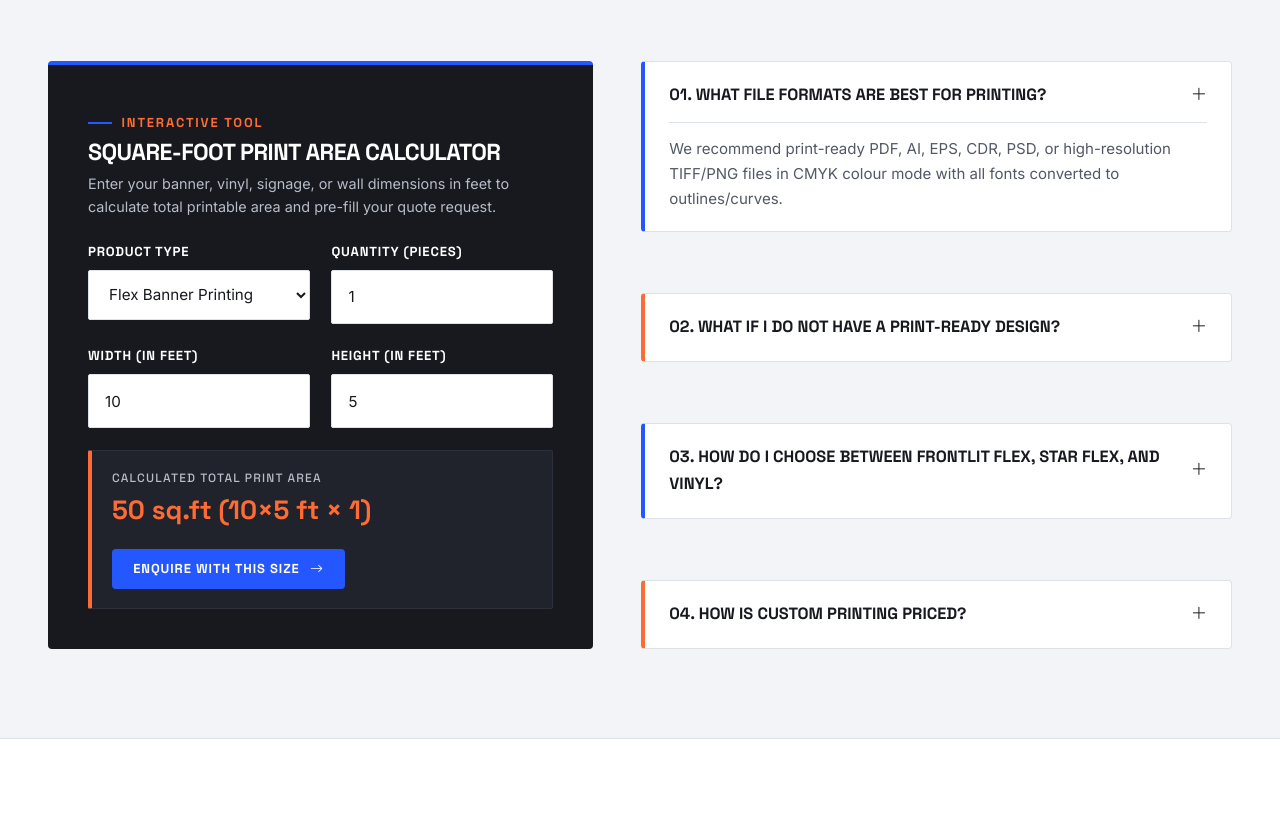
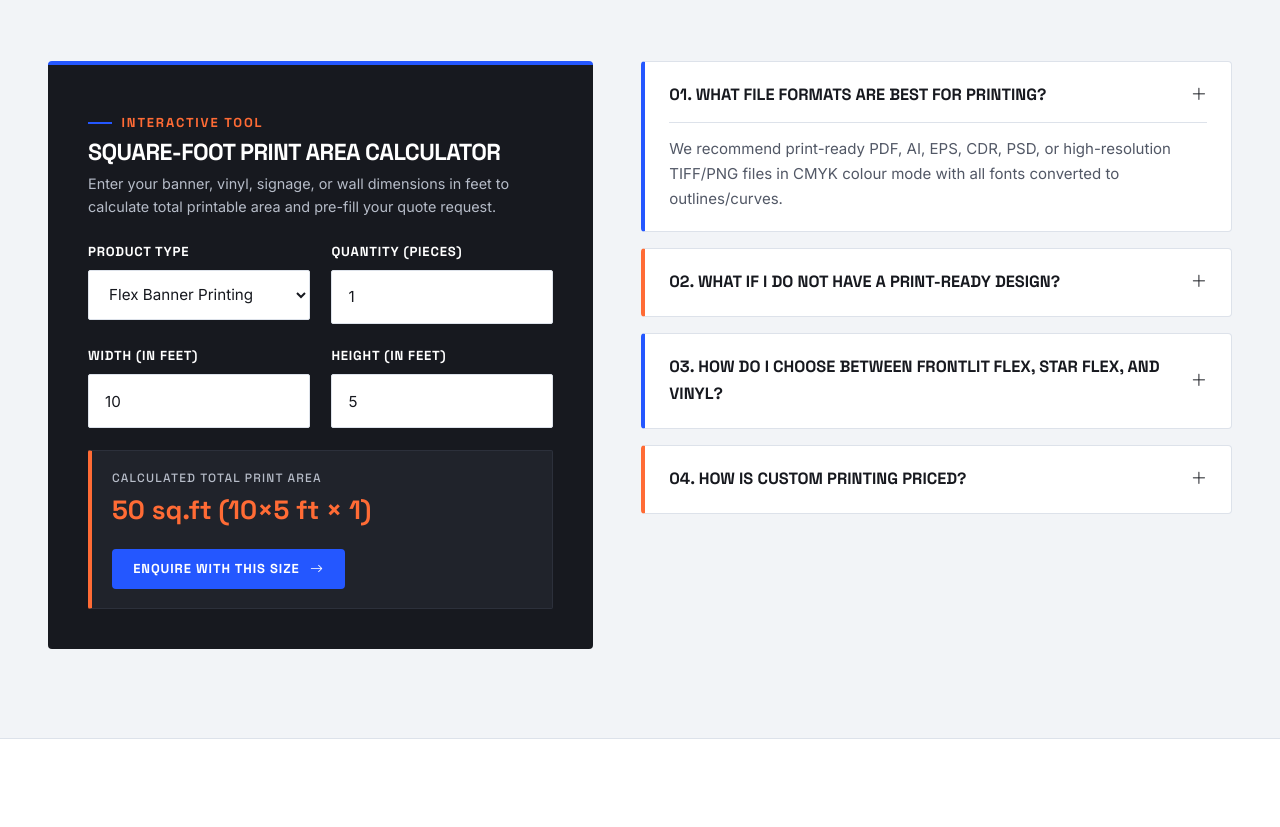
Before and after one commit to HTMLStaticWorks-Org/Flex_Banner_Printing_Shop, a plain HTML site: page home-2.html in a window 1280 px wide. Shown: the part 4887-5714 px from the top of the page. Drawn offline with nearby package versions, Linux system fonts and the light colour scheme.

Commit message:
Fix FAQ card spacing and alignment in Home 2 planning solution section

```diff
--- a/assets/css/style.css
+++ b/assets/css/style.css
@@ -2793,7 +2793,7 @@ textarea.form-control {
   display: grid;
   grid-template-columns: 1fr;
   gap: 2.5rem;
-  align-items: stretch;
+  align-items: start;
 }
 
 @media (min-width: 1024px) {
@@ -2811,7 +2811,6 @@ textarea.form-control {
   border-top: 4px solid var(--color-primary);
   display: flex;
   flex-direction: column;
-  justify-content: space-between;
   gap: 1.35rem;
 }
 
@@ -2840,7 +2839,7 @@ textarea.form-control {
   display: flex;
   flex-direction: column;
   gap: 1rem;
-  justify-content: space-between;
+  justify-content: flex-start;
 }
 
 .faq-item {
```
